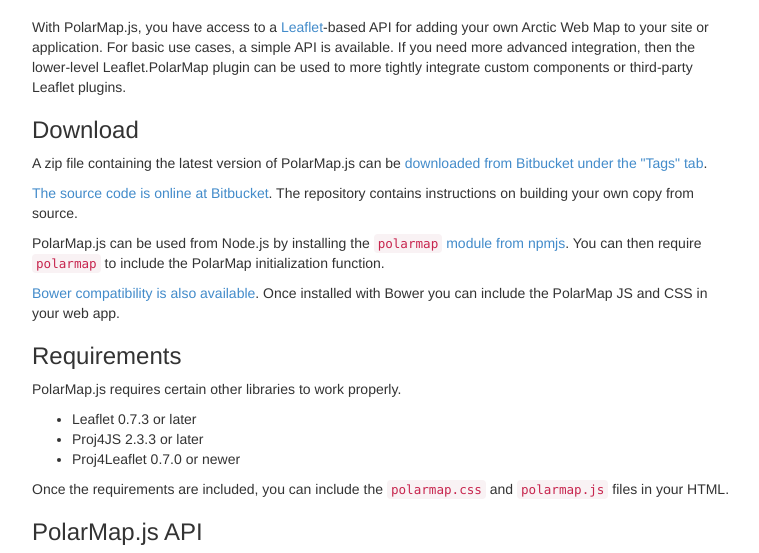
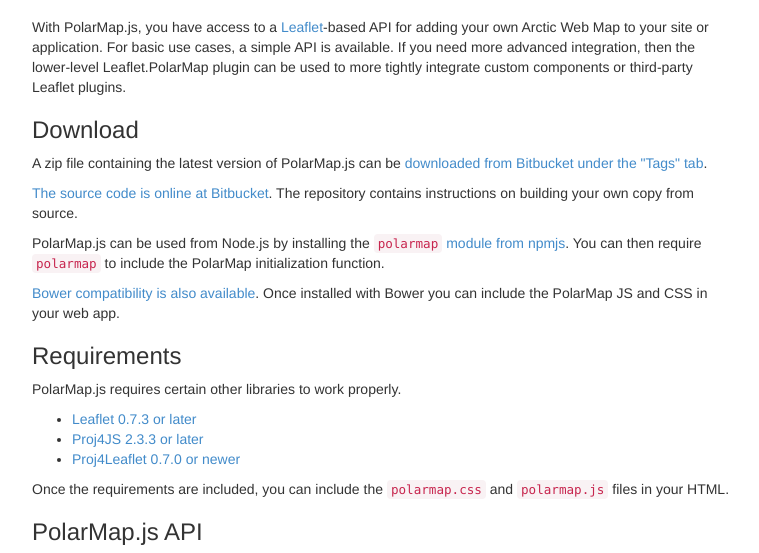
Before and after one commit to GeoSensorWebLab/arctic-web-map-pages, a plain HTML site: page polarmap.html in a window 1280 px wide. Shown: the part 234-787 px from the top of the page, without its empty margins (258-1017 px from the left). Drawn offline with Linux system fonts and the light colour scheme.

Commit message:
Add links to source and dependencies

```diff
--- a/polarmap.html
+++ b/polarmap.html
@@ -58,9 +58,9 @@
           <p>PolarMap.js requires certain other libraries to work properly.</p>
 
           <ul>
-            <li>Leaflet 0.7.3 or later</li>
-            <li>Proj4JS 2.3.3 or later</li>
-            <li>Proj4Leaflet 0.7.0 or newer</li>
+            <li><a href="http://leafletjs.com/">Leaflet 0.7.3 or later</a></li>
+            <li><a href="http://proj4js.org/">Proj4JS 2.3.3 or later</a></li>
+            <li><a href="https://github.com/kartena/Proj4Leaflet">Proj4Leaflet 0.7.0 or newer</a></li>
           </ul>
 
           <p>Once the requirements are included, you can include the <code>polarmap.css</code> and <code>polarmap.js</code> files in your HTML.</p>
@@ -129,7 +129,7 @@
 
           <h3>Contributing</h3>
 
-          <p>If you have a bug fix or enhancement, please fork the PolarMap.js Git repository and submit a Pull Request on Bitbucket.</p>
+          <p>If you have a bug fix or enhancement, please fork the <a href="https://bitbucket.org/geosensorweblab/polarmap.js">PolarMap.js Git repository</a> and submit a Pull Request on Bitbucket.</p>
         </div>
       </div>
 
```
